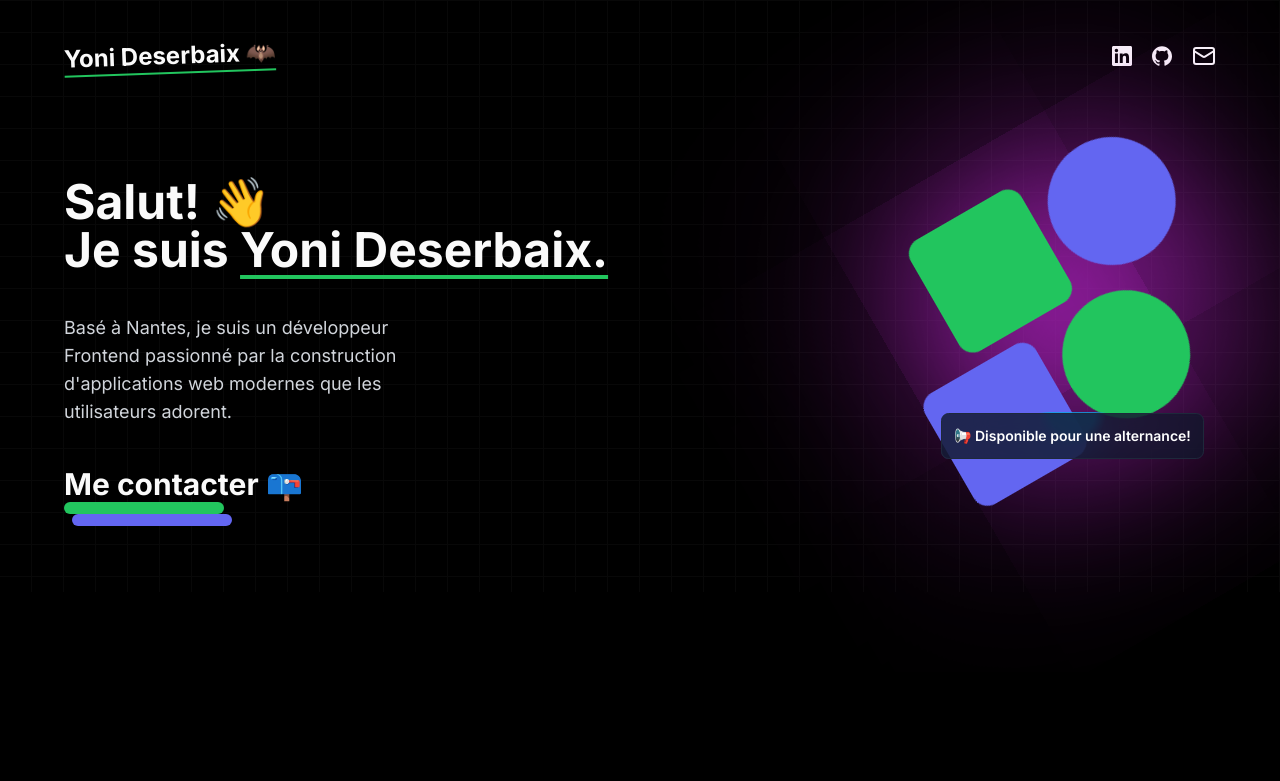
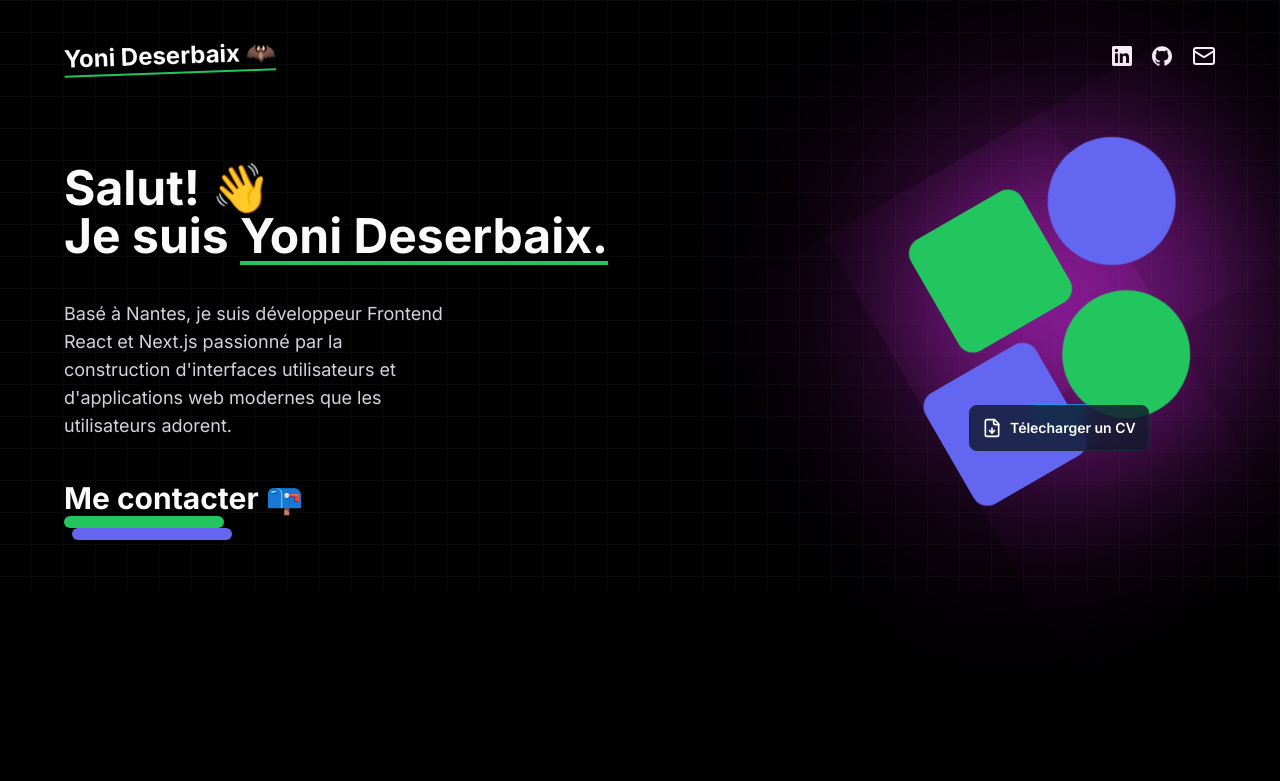
Before and after one commit to Yoni-Deserbaix/Portfolio, a Next.js app: page / in a window 1280 px wide. Shown: the top 781 px of the page. Built offline with nearby package versions, Linux system fonts and the light colour scheme.

Commit message:
fix(app): few updates

```diff
--- a/src/app/components/Contact.tsx
+++ b/src/app/components/Contact.tsx
@@ -1,4 +1,6 @@
 import Title from "@/components/ui/Title";
+import { Download } from "lucide-react";
+import Link from "next/link";
 
 export default function Contact() {
   return (
@@ -18,7 +20,7 @@ export default function Contact() {
           </h1>
         </div>
 
-        <div className="flex justify-evenly max-lg:flex-col max-lg:gap-4 mt-14 max-xl:pl-16 max-sm:pl-8">
+        <div className="flex justify-evenly max-lg:flex-col max-lg:gap-4 mt-14 max-xl:pl-16 max-sm:pl-8 p-16 max-sm:p-0">
           <div className="flex items-center gap-4">
             <span className="p-4 rounded-[50%] hover:scale-125 transition-all">
               <i className="bx bxs-map text-2xl"></i>
@@ -31,20 +33,38 @@ export default function Contact() {
             </div>
           </div>
           <div className="flex items-center gap-4">
-            <span className=" p-4 rounded-[50%] hover:scale-125 transition-all">
+            <span className="p-4 rounded-[50%] hover:scale-125 transition-all">
               <i className="bx bx-envelope text-2xl"></i>
             </span>
             <div className="flex flex-col">
               <span className="font-bold text-xl  max-sm:text-lg">Mail</span>
-              <a
+              <Link
                 href="mailto:yonideserbaix@gmail.com"
                 rel="noreferrer"
                 target="_blank"
                 className="text-lg text-gray-300  max-sm:text-sm"
               >
                 yonideserbaix@gmail.com
-              </a>
+              </Link>
             </div>
+          </div>
+          <div className="flex items-center gap-4">
+            <Link
+              href="/assets/DESERBAIX_Yoni_CV.pdf"
+              target="_blank"
+              className="p-4 rounded-[50%] hover:scale-125 transition-all"
+            >
+              <Download />
+            </Link>
+            <div>
+              <span className="font-bold text-xl max-sm:text-lg">
+                Télécharger
+              </span>
+              <p className="text-lg max-sm:text-sm text-gray-300">
+                CV Développeur React, Next.js
+              </p>
+            </div>
+            <div></div>
           </div>
         </div>
       </div>
--- a/src/app/components/Hero.tsx
+++ b/src/app/components/Hero.tsx
@@ -1,5 +1,6 @@
 import { MovingBorderBtn } from "@/components/ui/moving-border";
 import "boxicons/css/boxicons.min.css";
+import { FileDown } from "lucide-react";
 import Link from "next/link";
 
 export default function Hero() {
@@ -15,7 +16,7 @@ export default function Hero() {
           </h1>
           <p className="md:w-96 text-lg text-gray-300 max-sm:text-base">
             {
-              "Basé à Nantes, je suis un développeur Frontend passionné par la construction d'applications web modernes que les utilisateurs adorent."
+              "Basé à Nantes, je suis développeur Frontend React et Next.js passionné par la construction d'interfaces utilisateurs et d'applications web modernes que les utilisateurs adorent."
             }
           </p>
           <div>
@@ -43,13 +44,18 @@ export default function Hero() {
 
             <div className="glow absolute top-[40%] right-1/2 -z-10"></div>
           </div>
-          <div className="absolute bottom-5 lg:bottom-14 left-3">
+          <div className="absolute bottom-5 lg:bottom-16 lg:left-10 max-lg:left-12">
             <MovingBorderBtn
               borderRadius="0.5rem"
               className="p-3 font-semibold"
             >
-              <Link href="/assets/DESERBAIX_Yoni_CV.pdf" target="_blank">
-                📢 Disponible pour une alternance!
+              <Link
+                href="/assets/DESERBAIX_Yoni_CV.pdf"
+                target="_blank"
+                className="flex gap-2"
+              >
+                <FileDown size={20} />
+                Télecharger un CV
               </Link>
             </MovingBorderBtn>
           </div>
--- a/src/app/components/Projects/ProjectsData.tsx
+++ b/src/app/components/Projects/ProjectsData.tsx
@@ -15,7 +15,7 @@ import {
 
 export const ProjectsData = [
   {
-    id: 5,
+    id: 1,
     title: "LEGO Shop (en cours..)",
     subtitle: "Création d'un site e-commerce LEGO fullstack.",
     description:
@@ -25,7 +25,7 @@ export const ProjectsData = [
       "• Apprentissage de l'utilisation de l'ORM Prisma avec PostgreSQL pour l'authentification des utilisateurs, permettant une meilleure compréhension des bases de données relationnelles et de la sécurisation des données.",
     ],
     stack: [SiNextdotjs, SiRedux, SiPrisma, SiPostgresql, SiStripe],
-    link: "/project/5",
+    link: "/project/1",
     cover: [
       "/assets/projects/project05.png",
       "/assets/projects/project05-1.png",
@@ -36,7 +36,7 @@ export const ProjectsData = [
     demo: "https://lego-ecom.vercel.app/",
   },
   {
-    id: 1,
+    id: 2,
     title: "Portfolio",
     subtitle: "Réalisation de mon portfolio",
     description:
@@ -47,7 +47,7 @@ export const ProjectsData = [
       "• Maîtrise de Tailwind CSS, ainsi de que de librairies telles que Shadcn/UI et Aceternity/UI pour améliorer l'expérience utilisateur.",
     ],
     stack: [SiNextdotjs, SiTypescript, SiTailwindcss, SiFigma],
-    link: "/project/1",
+    link: "/project/2",
     cover: [
       "/assets/projects/project01.png",
       "/assets/projects/project01-1.png",
@@ -58,7 +58,7 @@ export const ProjectsData = [
     demo: "https://yoni-deserbaix-potfolio.vercel.app",
   },
   {
-    id: 2,
+    id: 3,
     title: "MyBlog",
     subtitle: "Réalisation de mon blog",
     description:
@@ -68,7 +68,7 @@ export const ProjectsData = [
       "• Apprentissage du framework Next.js : composants serveurs/clients, mise en cache, routes statiques et dynamiques, métadonnées.",
     ],
     stack: [SiNextdotjs, SiTypescript, SiTailwindcss, SiSupabase],
-    link: "/project/2",
+    link: "/project/3",
     cover: [
       "/assets/projects/project02.png",
       "/assets/projects/project02-1.png",
@@ -79,7 +79,7 @@ export const ProjectsData = [
     demo: "https://yoni-deserbaix-my-blog.vercel.app/",
   },
   {
-    id: 3,
+    id: 4,
     title: "CineQwik",
     subtitle: "Réalisation d'une application de cinéma",
     description:
@@ -89,7 +89,7 @@ export const ProjectsData = [
       "• Intégration de bibliothèques tierces telles que Swiper et React-YouTube pour améliorer l'expérience utilisateur et ajouter des fonctionnalités interactives à l'application.",
     ],
     stack: [SiReact, SiReactrouter, SiAxios],
-    link: "/project/3",
+    link: "/project/4",
     cover: [
       "/assets/projects/project03.png",
       "/assets/projects/project03-1.png",
--- a/src/app/project/[id]/page.tsx
+++ b/src/app/project/[id]/page.tsx
@@ -81,7 +81,7 @@ export default function Home({ params }: ProjectType) {
               ))}
             </ul>
             <div className="text-xl font-bold">
-              <h4>Technologies utilisées :</h4>
+              <h4>Stack Technique :</h4>
             </div>
             <div className="flex gap-5 ml-2">
               {project.stack.map((Icon: IconType, index: number) => {
```
